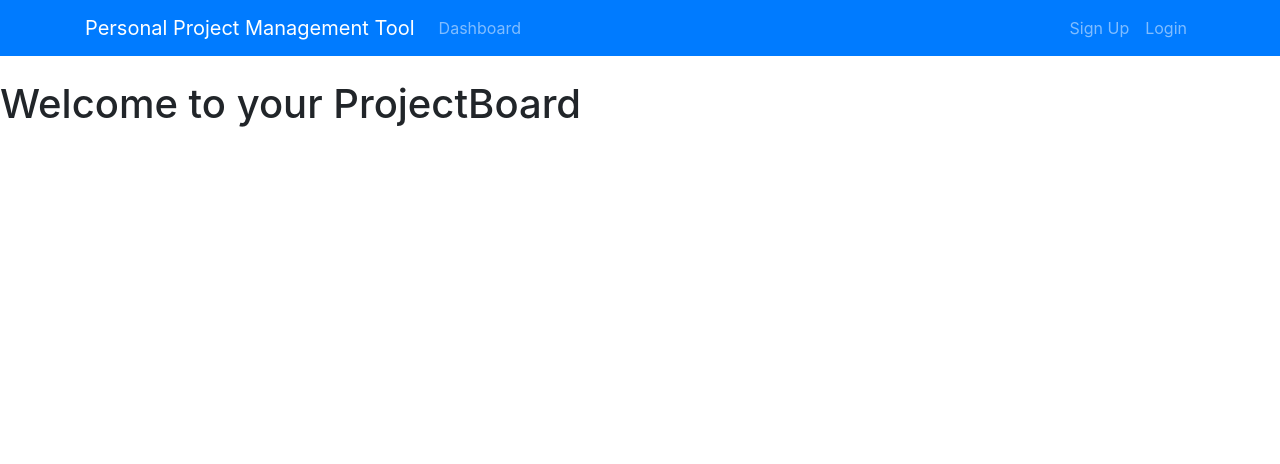
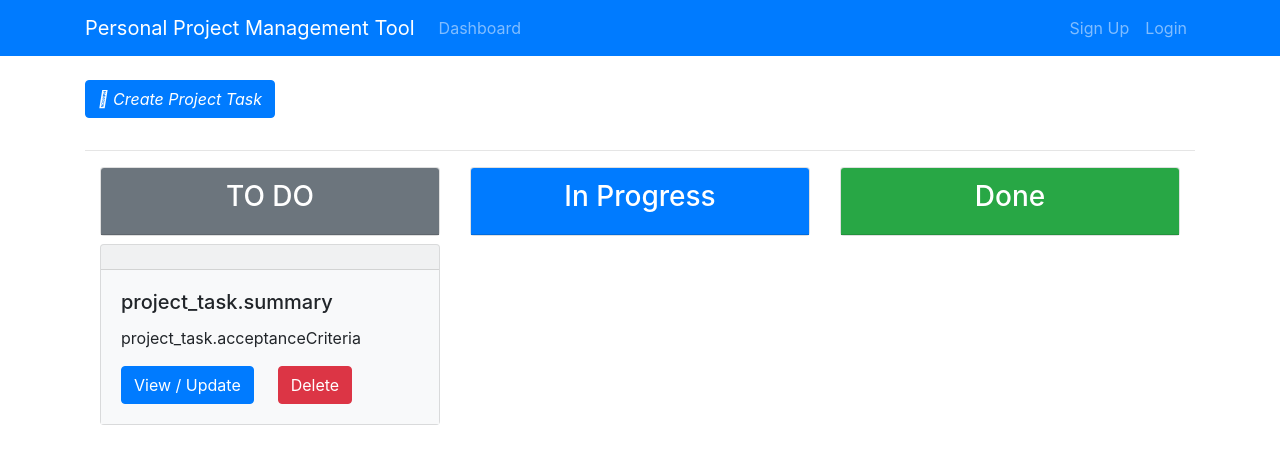
Before and after one commit to salvescoding/agile-tool, a React (Create React App) app in the folder ppmtool-react/: page /projectBoard/1 in a window 1280 px wide. Shown: the top 464 px of the page. Built offline with nearby package versions, Linux system fonts and the light colour scheme.

Commit message:
Create backlog dashboard, create projectTaskAction to get backlog

```diff
--- a/ppmtool-react/src/App.js
+++ b/ppmtool-react/src/App.js
@@ -8,6 +8,7 @@ import { Provider } from 'react-redux';
 import store from './store';
 import UpdateProject from './components/Project/UpdateProject';
 import ProjectBoard from './components/ProjectBoard/ProjectBoard';
+import AddProjectTask from './components/ProjectBoard/ProjectTask/AddProjectTask';
 
 class App extends Component {
 	render() {
@@ -20,6 +21,7 @@ class App extends Component {
 						<Route exact path="/addProject" component={AddProject} />
 						<Route exact path="/updateProject/:id" component={UpdateProject} />
 						<Route exact path="/projectBoard/:id" component={ProjectBoard} />
+						<Route exact path="/addProjectTask" component={AddProjectTask} />
 					</div>
 				</Router>
 			</Provider>
--- a/ppmtool-react/src/components/ProjectBoard/Backlog.js
+++ b/ppmtool-react/src/components/ProjectBoard/Backlog.js
@@ -0,0 +1,47 @@
+import React, { Component } from 'react';
+
+class Backlog extends Component {
+	render() {
+		return (
+			<div class="container">
+				<div class="row">
+					<div class="col-md-4">
+						<div class="card text-center mb-2">
+							<div class="card-header bg-secondary text-white">
+								<h3>TO DO</h3>
+							</div>
+						</div>
+
+						<div class="card mb-1 bg-light">
+							<div class="card-header text-primary" />
+							<div class="card-body bg-light">
+								<h5 class="card-title">project_task.summary</h5>
+								<p class="card-text text-truncate ">project_task.acceptanceCriteria</p>
+								<a href="#" class="btn btn-primary">
+									View / Update
+								</a>
+
+								<button class="btn btn-danger ml-4">Delete</button>
+							</div>
+						</div>
+					</div>
+					<div class="col-md-4">
+						<div class="card text-center mb-2">
+							<div class="card-header bg-primary text-white">
+								<h3>In Progress</h3>
+							</div>
+						</div>
+					</div>
+					<div class="col-md-4">
+						<div class="card text-center mb-2">
+							<div class="card-header bg-success text-white">
+								<h3>Done</h3>
+							</div>
+						</div>
+					</div>
+				</div>
+			</div>
+		);
+	}
+}
+export default Backlog;
--- a/ppmtool-react/src/components/ProjectBoard/ProjectBoard.js
+++ b/ppmtool-react/src/components/ProjectBoard/ProjectBoard.js
@@ -1,10 +1,16 @@
 import React, { Component } from 'react';
+import Backlog from './Backlog';
 
 class ProjectBoard extends Component {
 	render() {
 		return (
-			<div>
-				<h1>Welcome to your ProjectBoard</h1>
+			<div class="container">
+				<a href="#" class="btn btn-primary mb-3">
+					<i class="fas fa-plus-circle"> Create Project Task</i>
+				</a>
+				<br />
+				<hr />
+				<Backlog />
 			</div>
 		);
 	}
--- a/ppmtool-react/src/components/ProjectBoard/ProjectTask/AddProjectTask.js
+++ b/ppmtool-react/src/components/ProjectBoard/ProjectTask/AddProjectTask.js
@@ -0,0 +1,8 @@
+import React, { Component } from 'react';
+
+class AddProjectTask extends Component {
+	render() {
+		return <div />;
+	}
+}
+export default AddProjectTask;
--- a/ppmtool-react/src/reducers/projectReducer.js
+++ b/ppmtool-react/src/reducers/projectReducer.js
@@ -8,19 +8,16 @@ const initialState = {
 export default function(state = initialState, action) {
 	switch (action.type) {
 		case GET_PROJECTS:
-			console.log(action.payload);
 			return {
 				...state,
 				projects: action.payload,
 			};
 		case GET_PROJECT:
-			console.log(action.payload);
 			return {
 				...state,
 				project: action.payload,
 			};
 		case DELETE_PROJECT:
-			console.log(action.payload);
 			return {
 				...state,
 				projects: state.projects.filter(p => p.projectIdentifier !== action.payload),
```
Also changed, not shown: ppmtool-react/src/actions/projectTaskActions.js (added, +17 -0 lines).
